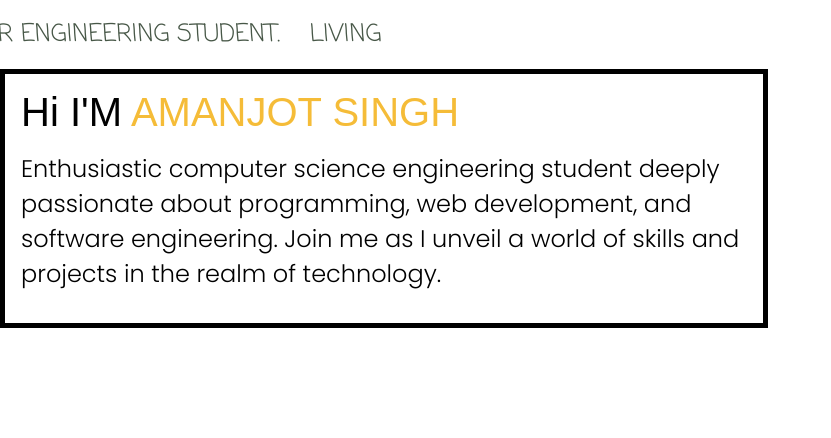
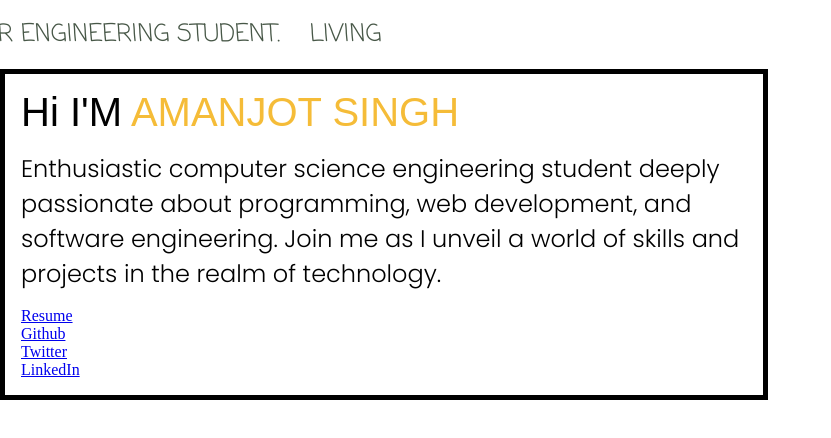
Before and after one commit to Amanjot-001/portfolio-old, a React (Vite) app: page / in a window 1280 px wide. Shown: the top 438 px of the page, without its empty margins (0-831 px from the left). Built offline with nearby package versions, Linux system fonts and the light colour scheme; a web font is replaced by a local one.

Commit message:
socials added

```diff
--- a/src/components/Header.jsx
+++ b/src/components/Header.jsx
@@ -1,4 +1,5 @@
 import '../assets/styles/Header.css'
+import SocialBtn from './SocialBtn'
 
 export default function Header() {
     return (
@@ -18,7 +19,12 @@ export default function Header() {
                         Enthusiastic computer science engineering student deeply passionate about programming, web development, and software engineering. Join me as I unveil a world of skills and projects in the realm of technology.
                     </p>
                 </div>
-                <div className="socials"></div>
+                <div className="socials">
+                    <SocialBtn value={'Resume'} href={'#'} />
+                    <SocialBtn value={'Github'} href={'https://github.com/Amanjot-001'} />
+                    <SocialBtn value={'Twitter'} href={'https://twitter.com/Amanjotsingh001'} />
+                    <SocialBtn value={'LinkedIn'} href={'https://www.linkedin.com/in/amanjot-singh-2298a6232/'} />
+                </div>
             </div>
         </div>
     )
--- /dev/null
+++ b/src/components/SocialBtn.jsx
@@ -0,0 +1,9 @@
+import '../assets/styles/SocialBtn.css'
+
+export default function SocialBtn({value, href}) {
+    return (
+        <div className="btn">
+            <a href={href}>{value}</a>
+        </div>
+    )
+}
```
Also changed, not shown: src/assets/styles/SocialBtn.css (added).
